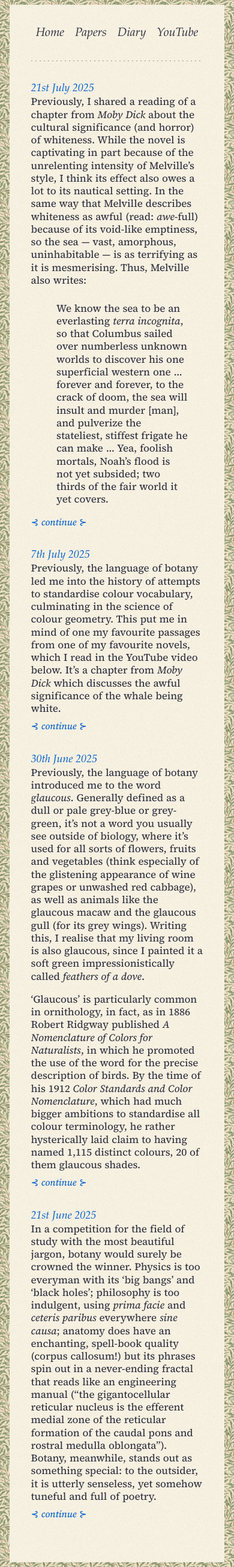
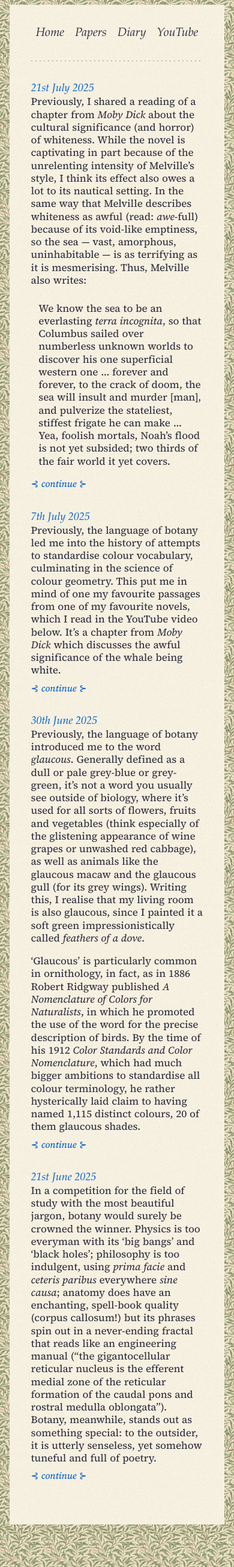
Before and after one commit to callumhackett/callumhackett.github.io, a Jekyll site: the page built from pages/diary.md, in a window 390 px wide. Shown: the whole page at 60% size. Built offline with Jekyll 4.4.1, drawn with Linux system fonts in a browser that asks for light colours; some web fonts are replaced.

Commit message:
content updates

```diff
--- a/assets/css/core.css
+++ b/assets/css/core.css
@@ -197,8 +197,8 @@ audio {
         max-width: 650px;
     }
     blockquote {
-        padding: 0 0 0 calc(var(--p-size));
-        margin: calc(var(--p-size) * 1.5) calc(var(--p-size) * 1.5);
+        padding: 0 0 0 calc(var(--p-size) * 0.75);
+        margin: calc(var(--p-size) * 1.5) 0;
     }
 }
 
```
